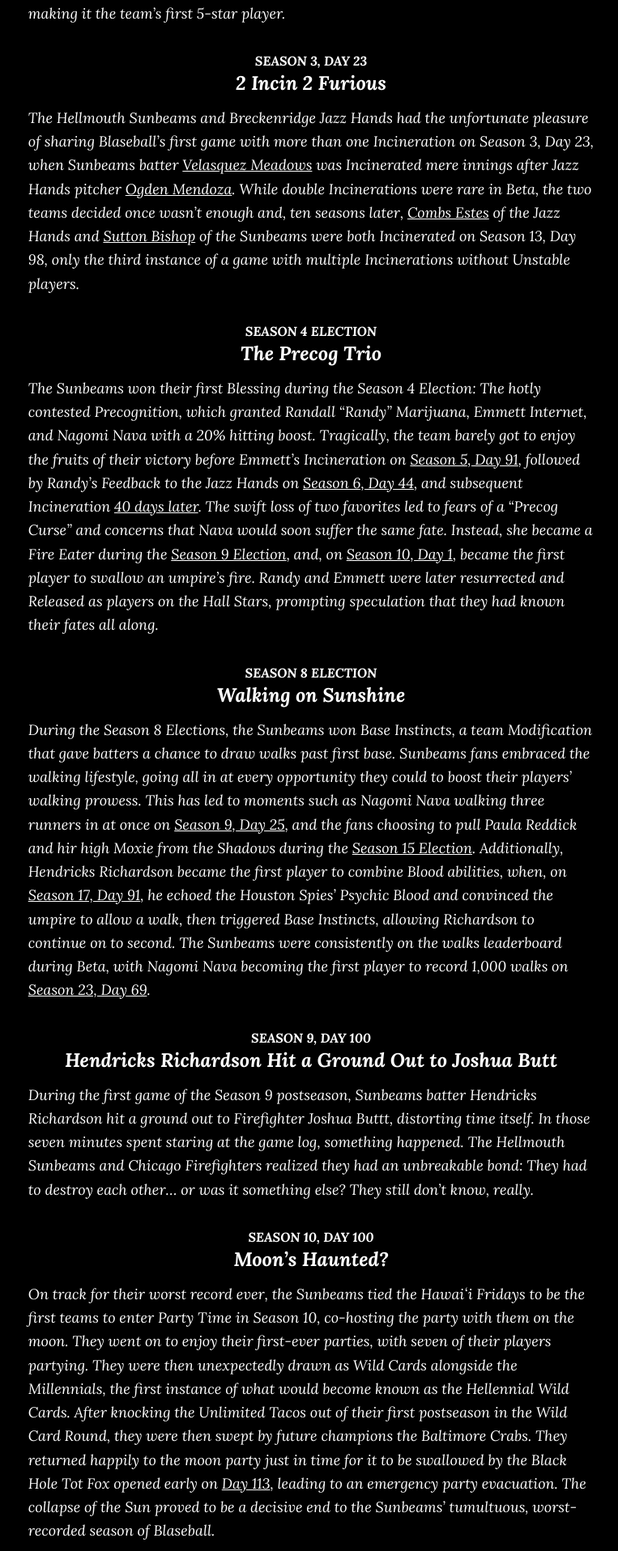
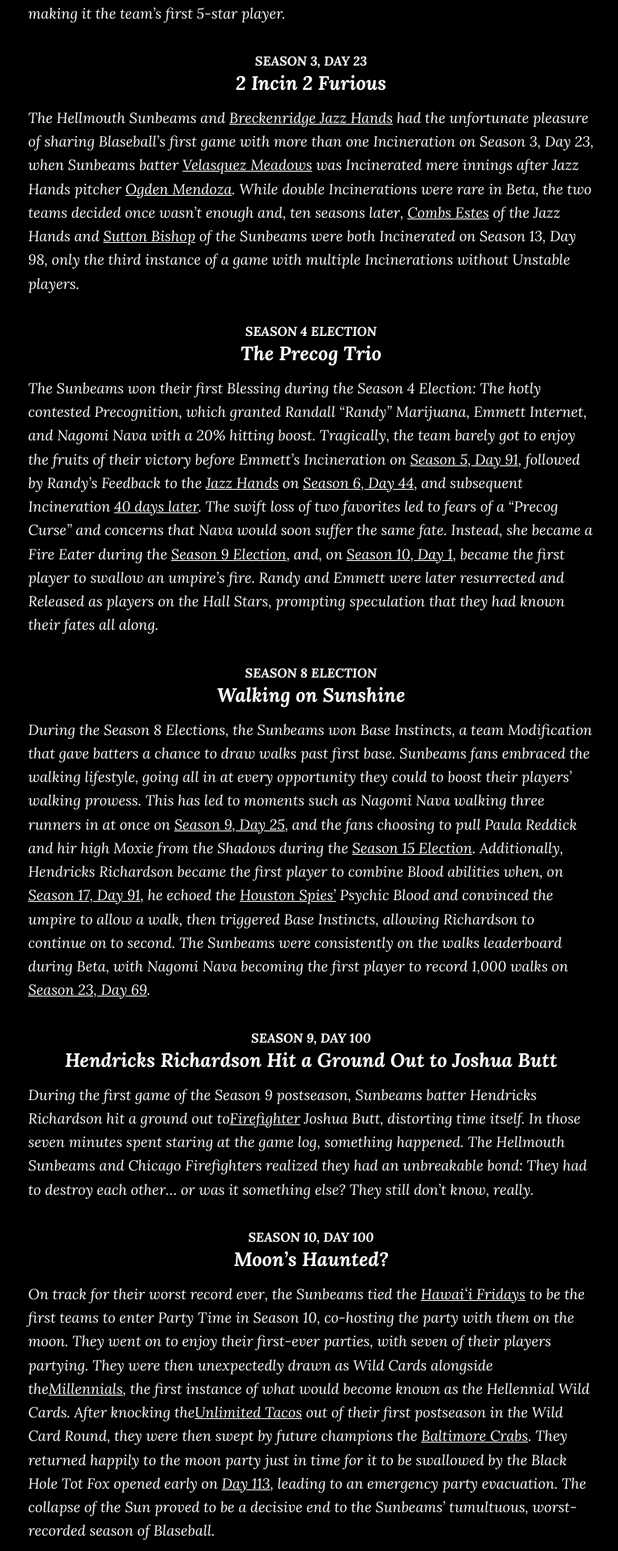
Before and after one commit to iliana/before, a Next.js app: page /_before/histories/sunbeams in a window 1280 px wide. Shown: the part 881-2797 px from the top of the page at 81% size, without its empty margins (256-1019 px from the left). Built offline with nearby package versions, Linux system fonts and the light colour scheme.

Commit message:
tigers and beams in
and tweaked em dashes on mechs

```diff
--- a/pages/histories/mechanics.jsx
+++ b/pages/histories/mechanics.jsx
@@ -170,8 +170,8 @@ export default function Page() {
       </Entry>
       <Entry election={21} title="The Mechanics Have Their Hands Full">
         <p>
-          The Handful Alternate Trust Blessing left four staples of the lineup&mdash;Cannonball Sports, Gia Bolbrook,
-          Mira Lemma, and Christian Combs&mdash;unable to play small ball. The team would go from one of the strongest
+          The Handful Alternate Trust Blessing left four staples of the lineup &mdash; Cannonball Sports, Gia Bolbrook,
+          Mira Lemma, and Christian Combs &mdash; unable to play small ball. The team would go from one of the strongest
           in the ILB to one that struggled to keep up, with formerly disastrous batter Kelvin Drumsolo Infused to become
           one of the stronger batters on the roster. Former stars like Cannonball Sports were stranded on the lineup
           when they were now far more suited to pitching.
--- a/pages/histories/sunbeams.jsx
+++ b/pages/histories/sunbeams.jsx
@@ -19,7 +19,7 @@ export default function Page() {
     <History authors="dasyuridae, iznj, KT Ellen, licomice, Luquos, and Olive">
       <Entry title="The Hellmouth Opens" date="Season 1 Election">
         <p>
-          The Season 1 Election may have been small, but they packed a punch: A pitcher died, Blessings were won,
+          The Season 1 Election may have been small, but it packed a punch: A pitcher died, Blessings were won,
           players were traded. Moab, home of the Moab Sunbeams, was swallowed by the Hellmouth. In-game, this event
           changed nothing but the name of the team, but it became the foundation for the Sunbeams’ home, lore, identity,
           and narratives moving forward. The players may have mostly forgotten Moab, but the fans never did.
@@ -39,7 +39,7 @@ export default function Page() {
       </Entry>
       <Entry title="2 Incin 2 Furious" season={3} day={23}>
         <p>
-          The Hellmouth Sunbeams and Breckenridge Jazz Hands had the unfortunate pleasure of sharing Blaseball’s first
+          The Hellmouth Sunbeams and <Link href="jazz-hands">Breckenridge Jazz Hands</Link> had the unfortunate pleasure of sharing Blaseball’s first
           game with more than one Incineration on Season 3, Day 23, when Sunbeams batter{" "}
           <Jump time="2020-08-04T17:15:49Z">Velasquez Meadows</Jump> was Incinerated mere innings after Jazz Hands
           pitcher <Jump time="2020-08-04T17:07:15Z">Ogden Mendoza</Jump>. While double Incinerations were rare in Beta,
@@ -54,7 +54,7 @@ export default function Page() {
           The Sunbeams won their first Blessing during the Season 4 Election: The hotly contested Precognition, which
           granted Randall “Randy” Marijuana, Emmett Internet, and Nagomi Nava with a 20% hitting boost. Tragically, the
           team barely got to enjoy the fruits of their victory before Emmett’s Incineration on{" "}
-          <Jump time="2020-09-04T10:17:22Z">Season 5, Day 91</Jump>, followed by Randy’s Feedback to the Jazz Hands on{" "}
+          <Jump time="2020-09-04T10:17:22Z">Season 5, Day 91</Jump>, followed by Randy’s Feedback to the <Link href="jazz-hands">Jazz Hands</Link> on{" "}
           <Jump time="2020-09-09T11:01:43Z">Season 6, Day 44</Jump>, and subsequent Incineration{" "}
           <Jump time="2020-09-11T03:13:59Z">40 days later</Jump>. The swift loss of two favorites led to fears of a
           “Precog Curse” and concerns that Nava would soon suffer the same fate. Instead, she became a Fire Eater during
@@ -71,8 +71,8 @@ export default function Page() {
           they could to boost their players’ walking prowess. This has led to moments such as Nagomi Nava walking three
           runners in at once on <Jump time="2020-10-06T16:14:08Z">Season 9, Day 25</Jump>, and the fans choosing to pull
           Paula Reddick and hir high Moxie from the Shadows during the <Jump election={15}>Season 15 Election</Jump>.
-          Additionally, Hendricks Richardson became the first player to combine Blood abilities, when, on{" "}
-          <Jump time="2021-04-23T11:21:50Z">Season 17, Day 91</Jump>, he echoed the Houston Spies’ Psychic Blood and
+          Additionally, Hendricks Richardson became the first player to combine Blood abilities when, on{" "}
+          <Jump time="2021-04-23T11:21:50Z">Season 17, Day 91</Jump>, he echoed the <Link href="spies">Houston Spies’</Link> Psychic Blood and
           convinced the umpire to allow a walk, then triggered Base Instincts, allowing Richardson to continue on to
           second. The Sunbeams were consistently on the walks leaderboard during Beta, with Nagomi Nava becoming the
           first player to record 1,000 walks on <Jump time="2021-07-22T12:10:59Z">Season 23, Day 69</Jump>.
@@ -81,19 +81,19 @@ export default function Page() {
       <Entry title="Hendricks Richardson Hit a Ground Out to Joshua Butt" season={9} day={100}>
         <p>
           During the first game of the Season 9 postseason, Sunbeams batter Hendricks Richardson hit a ground out to
-          Firefighter Joshua Buttt, distorting time itself. In those seven minutes spent staring at the game log,
+          <Link href="firefighters">Firefighter</Link> Joshua Butt, distorting time itself. In those seven minutes spent staring at the game log,
           something happened. The Hellmouth Sunbeams and Chicago Firefighters realized they had an unbreakable bond:
           They had to destroy each other&hellip; or was it something else? They still don’t know, really.
         </p>
       </Entry>
       <Entry title="Moon’s Haunted?" season={10} day={100}>
         <p>
-          On track for their worst record ever, the Sunbeams tied the Hawaiʻi Fridays to be the first teams to enter
+          On track for their worst record ever, the Sunbeams tied the <Link href="fridays">Hawaiʻi Fridays</Link> to be the first teams to enter
           Party Time in Season 10, co-hosting the party with them on the moon. They went on to enjoy their first-ever
           parties, with seven of their players partying. They were then unexpectedly drawn as Wild Cards alongside the
-          Millennials, the first instance of what would become known as the Hellennial Wild Cards. After knocking the
-          Unlimited Tacos out of their first postseason in the Wild Card Round, they were then swept by future champions
-          the Baltimore Crabs. They returned happily to the moon party just in time for it to be swallowed by the Black
+          <Link href="millennials">Millennials</Link>, the first instance of what would become known as the Hellennial Wild Cards. After knocking the
+          <Link href="tacos">Unlimited Tacos</Link> out of their first postseason in the Wild Card Round, they were then swept by future champions
+          the <Link href="crabs">Baltimore Crabs</Link>. They returned happily to the moon party just in time for it to be swallowed by the Black
           Hole Tot Fox opened early on{" "}
           <Jump season={10} day={113}>
             Day 113
@@ -122,7 +122,7 @@ export default function Page() {
         <p>
           During Season 11, the Sunbeams thrived in the new Black Hole/Sun 2 binary, earning their greatest win-loss
           record to date and giving them an easy road to the postseason. Once there, they left their mark in every round
-          they played. During the Wild League Division Series, they shamed the Spies, ending the series 3-&minus;1 and
+          they played. During the Wild League Division Series, they shamed the <Link href="spies">Spies</Link>, ending the series 3-&minus;1 and
           advancing after only{" "}
           <Jump season={11} day={103}>
             two
@@ -130,9 +130,8 @@ export default function Page() {
           <Jump season={11} day={104}>
             games
           </Jump>
-          , before saving their longtime anti-rivals, the Hades Tigers, from Ascension after winning Game 6 of the Wild
-          League Championship Series on Day 115. The team went on to drag out the Internet Series against the Seattle
-          Garages as long as possible with two triggers of the Black Hole, to the point that fans across the league were
+          , before saving their longtime anti-rivals, the <Link href="tigers">Hades Tigers</Link>, from Ascension after winning Game 6 of the Wild
+          League Championship Series on Day 115. The team went on to drag out the Internet Series against the <Link href="garages">Seattle Garages</Link> as long as possible with two Black Hole loops, to the point that fans across the league were
           crying out for them to end it. The score was up to 9 runs once again before the Sunbeams’ famously bad pitcher
           “Lone Star” Lars Taylor was able to bring them the win and the title during Game 5 on Day 120.
         </p>
@@ -142,11 +141,11 @@ export default function Page() {
           Original Sunbeam batter Nerd Pacheco was launched into league-wide relevance during the Expansion Era, despite
           only playing 76 games total. They became one of the first players to be Shelled by a Honey Roasted player when
           Peanut Bong tasted the infinite on <Jump time="2021-03-04T00:26:17Z">Season 12, Day 56</Jump>. Still Shelled,
-          Pacheco was traded to the Hades Tigers during the{" "}
+          Pacheco was traded to the <Link href="tigers">Hades Tigers</Link> during the{" "}
           <Jump election={12} team="747b8e4a-7e50-4638-a973-ea7950a3e739">
             Season 12 Election
           </Jump>
-          , then to the Philly Pies during the{" "}
+          , then to the <Link href="pies">Philly Pies</Link> during the{" "}
           <Jump election={13} team="23e4cbc1-e9cd-47fa-a35b-bfa06f726cb7">
             Season 13 Election
           </Jump>
@@ -170,12 +169,12 @@ export default function Page() {
           .
         </p>
       </Entry>
-      <Entry title="Bickle Batter Plan (with a side of Trebuchets)" election={13}>
+      <Entry title="Bickle Batter Plan (With a Side of Trebuchets)" election={13}>
         <p>
           During the Expansion Era, the Sunbeams took advantage of newly-introduced Wills and made strides to optimize
           their player positions, starting with original pitcher Eugenia Bickle. A decent pitcher, Bickle’s hitting
           stats were intriguing enough for them to be shadowed for rookie Jayden Wright in the Season 13 Election.
-          Bickle was brought back out of the shadows and onto the lineup the next Election in exchange for Sigmund
+          Bickle was brought back out of the shadows and onto the lineup <Jump election={14}>the next Election</Jump> in exchange for Sigmund
           Castillo. Still, the Sunbeams weren’t done, going on to Shadow Infuse Castillo during the{" "}
           <Jump election={18}>Season 18 Election</Jump>, then again in the <Jump election={19}>Season 19 Election</Jump>{" "}
           while simultaneously bringing them out of the shadows as a pitcher in exchange for Lars Taylor. Armed with new
@@ -196,9 +195,9 @@ export default function Page() {
           <Jump season={21} day={99}>
             their final game
           </Jump>{" "}
-          to the Ohio Worms. When the Sunbeams were pulled as an Underbracket Wild Card, they surprised everyone by
-          sweeping the Miami Dale in just one game thanks to Sun 30. The team continued through the Underbracket to
-          finally face their fellow Wild Cards, the Canada Moist Talkers, in the Underbracket Internet Series. On{" "}
+          to the <Link href="worms">Ohio Worms</Link>. When the Sunbeams were pulled as an Underbracket Wild Card, they surprised everyone by
+          sweeping the <Link href="dale">Miami Dale</Link> in just one game thanks to Sun 30. The team continued through the Underbracket to
+          finally face their fellow Wild Cards, the <Link href="moist-talkers">Canada Moist Talkers</Link>, in the Underbracket Internet Series. On{" "}
           <Jump season={21} day={113}>
             Day 113
           </Jump>
@@ -208,7 +207,7 @@ export default function Page() {
           <Jump season={21} day={114}>
             Day 114
           </Jump>
-          , the Sunbeams’ secured the achievement of being the first team to collect both an Overbracket and
+          , the Sunbeams secured the achievement of being the first team to collect both an Overbracket and
           Underbracket championship title.
         </p>
       </Entry>
@@ -223,14 +222,14 @@ export default function Page() {
           pitcher for the Rising Stars, only to end up Forged by the Vault Legends, forcing it to remain in the Vault at
           the end of the game. Just when the fans thought their plan had failed, during the{" "}
           <Jump election={23} team="3f8bbb15-61c0-4e3f-8e4a-907a5fb1565e">
-            Season 23 Elections
+            Season 23 Election
           </Jump>
           , the Boston Flowers won a Blessing that traded one of their players with a random Vaulted player. The player
           that was Unvaulted? Sutton Bishop.
         </p>
       </Entry>
       <Entry
-        title="The Sunbeams Misunderstand Instructions So Heavily The Coin Dies"
+        title="The Sunbeams Misunderstand Instructions So Heavily the Coin Dies"
         season={24}
         day={51}
         time="2021-07-28T19:34:01Z"
@@ -268,7 +267,7 @@ export default function Page() {
           which became “Lone Star Lars” after gaining a star in the <Jump election={6}>Season 6 Election</Jump>. Taylor
           continued to be terrible at the game, but would occasionally pull off miracles. In the Expansion Era, fans
           gave Taylor their love through the Trust Will in the <Jump election={12}>Season 12 Election</Jump> to give the
-          pitcher&hellip; Flippers? A batting Modification. During the <Jump election={19}>Season 19 Election</Jump>,
+          pitcher&hellip; Flippers? A batting Modification.{/* consider reword when glossary function gets added */} During the <Jump election={19}>Season 19 Election</Jump>,
           fans made the difficult decision to Foreshadow Taylor for Sigmund Castillo. There he remained until Season 24,
           Day 88 when, in the midst of the team being Scattered and Blaseball itself being consumed by a Black Hole
           (Black Hole), Taylor surprised fans by clocking in for a Night Shift, taking Paula Reddick spot in the lineup.
--- a/pages/histories/tigers.jsx
+++ b/pages/histories/tigers.jsx
@@ -22,8 +22,7 @@ export default function Page() {
           the only one in an Internet Series. They were also one of the Tigers’ best players and, due to their name and
           performance, well-known across the whole league. When they died and were replaced by Paula Turnip, the entire
           league’s eyes were on them. To this day, people still use “RIV” &mdash; “Rest In Violence” &mdash; instead of
-          the more conventional “Rest In Peace.” After Violence’s death, the Tigers rallied and defeated the New York
-          Millennials to secure their{" "}
+          the more conventional “Rest In Peace.” After Violence’s death, the Tigers rallied and defeated the <Link href="millennials">New York Millennials</Link> to secure their{" "}
           <Jump redirect="/standings" time="2020-08-24T01:00:00Z">
             first championship title
           </Jump>
@@ -40,7 +39,7 @@ export default function Page() {
         <p>
           When Scorpler became <Jump time="2020-09-15T23:17:19Z">one of the casualties</Jump> of Ruby Tuesday, it turned
           into grim irony. Without the Jacket, Scorpler was Incinerated during the game, doomed by the Headphones.
-          However, there was a wholesome coda for the Canada Moist Talkers, the other victims of Ruby Tuesday. A Season
+          However, there was a wholesome coda for the <Link href="moist-talkers">Canada Moist Talkers</Link>, the other victims of Ruby Tuesday. A Season
           7 Blessing that brought back Scorpler’s Memorial Fireproof Jacket, and the Talkers’ Jesús Koch{" "}
           <Jump election={7} team="eb67ae5e-c4bf-46ca-bbbc-425cd34182ff">
             won it with 3% of the vote
@@ -88,10 +87,10 @@ export default function Page() {
       </Entry>
       <Entry season={11} day={115} title="Infinite Tigerbeams">
         <p>
-          In Season 11, two new weathers made up the entirety of the forecast: Black Hole and Sun 2. The Sunbeams and
+          In Season 11, two new weathers made up the entirety of the forecast: Black Hole and Sun 2. The <Link href="sunbeams">Sunbeams</Link> and
           the Tigers had two of the best offenses in the league, so they kept triggering Sun 2 and Black Hole. With the
           Wild League Champion Series tied at 3-3 after 5 games, the Sunbeams managed to get ahead in a late game rally,
-          ending the best of 5 series with 5 wins to the Tigers’ 3. It was the longest postseason series in Beta.
+          ending the best-of-5 series with 5 wins to the Tigers’ 3. It was the longest postseason series in Beta.
         </p>
         <LineScore id="07d98d4c-bcca-45e1-9839-219342616b45" />
         <p>
@@ -103,7 +102,7 @@ export default function Page() {
           <Jump redirect="/standings" time="2021-03-07T00:00:00Z">
             the season after
           </Jump>
-          , but with Ascension now out of the picture. For the rest of Beta, when the Tigerbeams played each other,
+          , albeit with Ascension now out of the picture. For the rest of Beta, when the Tigerbeams played each other,
           everybody won.
         </p>
       </Entry>
@@ -114,7 +113,7 @@ export default function Page() {
           best pitching seasons ever, and Famous Owens, who had a 4.67 ERA in the regular season, only giving up{" "}
           <Jump time="2021-03-06T22:24:53Z">1 run</Jump> in 3 playoff games. The lineup had Aldon Cashmoney’s Red Hot
           postseason performance, scoring around a quarter of the team’s total runs with a batting average of 0.400, a
-          slugging percentage of 0.983, and an OPS of 1.396, with Randy Castillo scoring almost as many runs as
+          slugging percentage of 0.983, and an OPS of 1.396{/* stat slashing, good use for glossary function */}, with Randy Castillo scoring almost as many runs as
           Cashmoney.
         </p>
         <p>
@@ -125,8 +124,8 @@ export default function Page() {
       <Entry date="Season 13, Day 1" title="Mummy Melcon Melt-ons a Rogue Umpire" time="2021-03-08T16:20:36Z">
         <p>
           In the <Jump election={10}>Season 10 Election</Jump>, the Hades Tigers won the Umpire Cream Blessing, making
-          the entire team Fireproof. This first came into play in the first game of Season 13, in the 7th inning at the
-          Dale’s Worldwide Field. Trying to get umpires to target their players for Incineration, and instead get
+          the entire team permanently Fireproof. This first came into play in the first game of Season 13, in the 7th inning at the
+          <Link href="dale">Dale’s</Link> Worldwide Field. Trying to get umpires to target their players for Incineration, and instead get
           destroyed themselves, was something Tigers fans would continue to call for during the Expansion Era. This was
           the first time it happened, and it was cathartic; Mummy Melcon started playing in Season 7 as{" "}
           <Jump time="2020-09-17T15:05:31Z">Yazmin Mason’s replacement</Jump>. It could be seen as vengeance.
@@ -177,7 +176,7 @@ export default function Page() {
       </Entry>
       <Entry date="Season 19, Day 1" title="Hiroto vs. Jaylen" time="2021-05-17T15:07:57Z">
         <p>
-          Back in Season 7, the whole league watched in fear as the freshly resurrected Jalyen Hotdogfingers dealt with
+          Back in Season 7, the whole league watched in fear as the freshly resurrected Jaylen Hotdogfingers dealt with
           the consequences of necromancy. The Tigers may never look back, but their fans will always remember Ruby
           Tuesday. Hiroto Wilcox pitched the game that <Jump time="2020-09-15T23:06:11Z">Moody Cookbook</Jump> and{" "}
           <Jump time="2020-09-15T23:17:19Z">Mclaughlin Scorpler</Jump> were Incinerated during. Wilcox would take up the
@@ -204,13 +203,13 @@ export default function Page() {
       </Entry>
       <Entry election={19} title="The Hubris Reform">
         <p>
-          In the <Jump election={18}>Season 18 Election</Jump>, long time fan favorite Paula Turnip won the Center Of
+          In the <Jump election={18}>Season 18 Election</Jump>, long time fan favorite Paula Turnip won the Center of
           Attention blessing, despite most of the Tigers not voting for it. It made her a Super Idol, doubling Snack
           payouts and instantly making her the most profitable player in the league. In the Expansion Era, bad things
           happened to players who were consistently very profitable, so the Tigers tried to Reform Super Idol.
         </p>
         <p>
-          It succeeded, turning Turnip from a Super Idol to a Credit To The Team, which quintupled Snack payouts, making
+          It succeeded, turning Turnip from a Super Idol to a Credit to the Team, which quintupled Snack payouts, making
           her even more profitable. Later, <Jump election={20}>fans would again Reform Paula Turnip</Jump> so she would
           no longer be the economy, but it was too little, too late. She was eventually{" "}
           <Jump time="2021-07-23T20:03:51Z">Vaulted in Season 23</Jump>. League officials later confirmed that this was
@@ -233,13 +232,11 @@ export default function Page() {
           Feedbacked away on <Jump time="2021-07-23T03:17:24Z">Season 23, Day 83</Jump>.
         </p>
         <p>
-          The only one left was Famous Owens, previously a famously inconsistent pitcher, now a fantastic batter. Jazz
-          Hands batter Spears Rogers held the{" "}
+          The only one left was Famous Owens, previously a famously inconsistent pitcher, now a fantastic batter. <Link href="jazz-hands">Jazz Hands</Link> batter Spears Rogers held the{" "}
           <Jump redirect="/item/554aa743-458a-40eb-bc76-4008193b7ca3" season={23} day={95}>
             Fliickerrriiing Greedy Potion of the Famine
           </Jump>
-          , making hys Feedback a nigh-certainty. Reality flickered during hys first at bat, in the top of the 2nd
-          inning. It was equally likely for the Feedback to target any player on the Tigers’ line upbut, out of the
+          , making hys Feedback a nigh-certainty. Reality flickered during hys first at bat in the top of the 2nd. It was equally likely for the Feedback to target any player on the Tigers’ line up but, out of the
           eight, Owens was swapped.
         </p>
         <p>
@@ -261,8 +258,7 @@ export default function Page() {
         </p>
         <p>
           All of this solidified on Day 63, when the immaterial plane was falling apart, but, despite everything,
-          Dumpington still chugged on. In the bottom of the 8th inning, Dumpington’s Instability baited a Rogue Ump. As
-          she, as a Tiger, was Fireproof, the Rogue Ump was Incinerated instead. At that point, no one could deny that
+          Dumpington still chugged on. In the bottom of the 8th inning, Dumpington’s Instability baited a Rogue Ump. As a Tiger, she was Fireproof, and the Rogue Ump was Incinerated instead. At that point, no one could deny that
           she made her place on the Hades Tigers.
         </p>
       </Entry>
```
